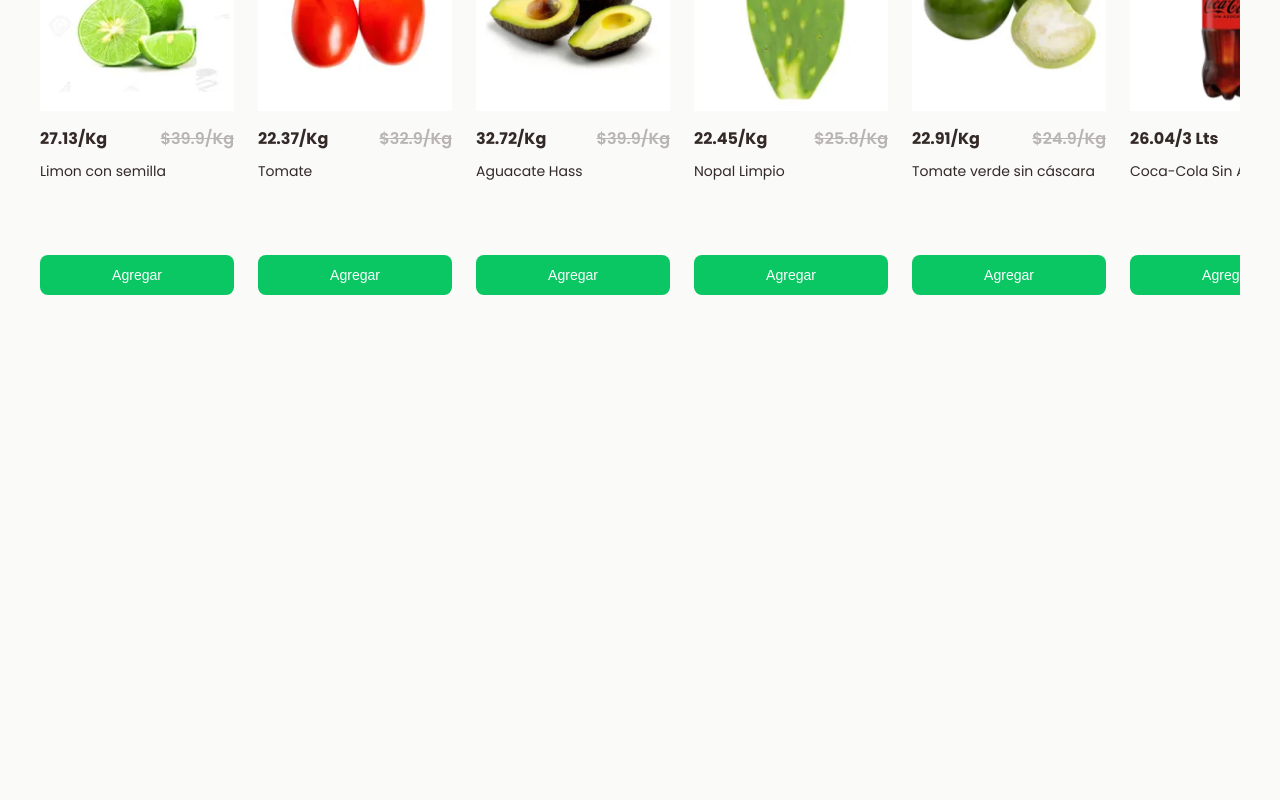
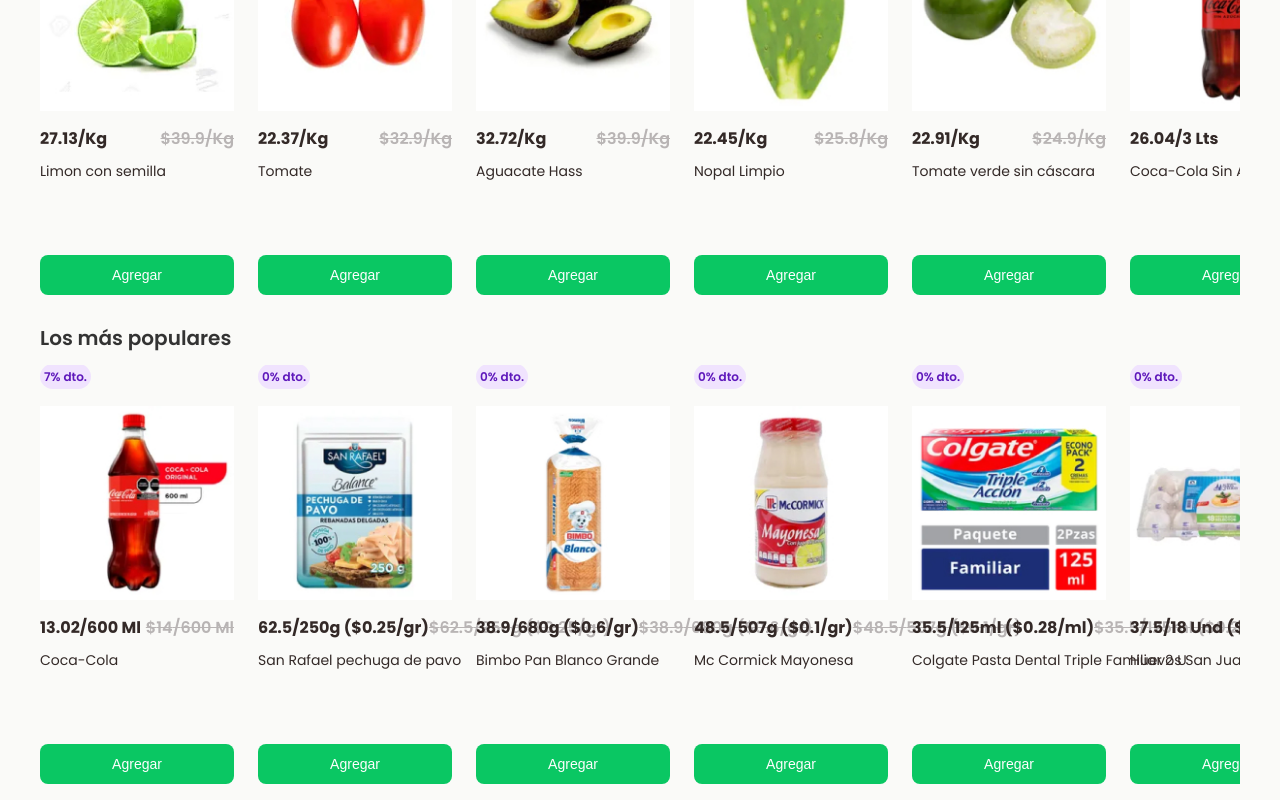
Before and after one commit to juanjosemayorga/tiendita, a React (Create React App) app: page / in a window 1280 px wide. Shown: the part 604-1404 px from the top of the page. Before the commit the page ends 915 px from the top, so only its background shows below. Built offline with nearby package versions, Linux system fonts and the light colour scheme.

Commit message:
popular page products started

```diff
--- a/src/App.tsx
+++ b/src/App.tsx
@@ -3,6 +3,7 @@
 import { Header } from './components/Header/Header';
 import { Hero } from './components/Hero/Hero';
 import { OffersPage } from './pages/OffersPage/OffersPage';
+import { PopularPage } from './pages/PopularPage/PopularPage';
 
 function App() {
   return (
@@ -10,6 +11,7 @@
       <Header />
       <Hero />
       <OffersPage />
+      <PopularPage />
     </>
   );
 }
--- a/src/components/Pages/OffersPage/OffersCard/OffersCard.css
+++ b/src/components/ItemCard/ItemCard.css
@@ -1,15 +1,14 @@
-
-.offers-card-container {
+.item-card-container {
   display: flex;
   flex-direction: column;
   width: 172px;
 }
 
-.offers-card-container__disccount {
+.item-card-container__disccount {
   padding: 4px 0;
 }
 
-.offers-card-container__disccount-label {
+.item-card-container__disccount-label {
   background-color: var(--color-purple-bg);
   border-radius: 16px;
   color: var(--color-purple);
@@ -20,32 +19,32 @@
   padding: 4px;
 }
 
-.offers-card-container__figure-product {
+.item-card-container__figure-product {
   height: 172px;
   margin-top: 16px;
   width: 172px;
 }
 
-.offers-card-container__figure-product-image {
+.item-card-container__figure-product-image {
   height: 100%;
   width: 100%;
 }
 
-.offers-card-container__prices-container {
+.item-card-container__prices-container {
   display: flex;
   flex-direction: row;
   justify-content: space-between;
   margin-top: 16px;
 }
 
-.offers-card-container__prices-container--low-price {
+.item-card-container__prices-container--low-price {
   color: var(--color-cocoa-brown);
   font-size: var(--font-size-body-1-bold);
   font-weight: 700;
   line-height: 24px;
 }
 
-.offers-card-container__prices-container--normal-price {
+.item-card-container__prices-container--normal-price {
   color: var(--color-boulder);
   font-size: var(--font-size-body-1-bold);
   font-weight: 600;
@@ -53,7 +52,7 @@
   text-decoration: line-through;
 }
 
-.offers-card-container__description-text {
+.item-card-container__description-text {
   color: var(--color-cocoa-brown);
   font-size: var(--font-size-body-2-regular);
   font-weight: 400;
@@ -62,7 +61,7 @@
   margin-top: 8px;
 }
 
-.offers-card-container__add-button {
+.item-card-container__add-button {
   background-color: var(--color-malachite);
   border-radius: 8px;
   border: none;
@@ -77,17 +76,20 @@
 }
 
 @media (min-width: 768px) {
-  .offers-card-container {
+  .item-card-container {
     width: 194px;
   }
-  .offers-card-container__figure-product {
+
+  .item-card-container__figure-product {
     height: 194px;
     width: 194px;
   }
-  .offers-card-container__description-text {
+
+  .item-card-container__description-text {
     height: 72px;
   }
-  .offers-card-container__add-button {
+
+  .item-card-container__add-button {
     margin-bottom: 16px;
   }
 }
--- /dev/null
+++ b/src/components/ItemCard/ItemCard.tsx
@@ -0,0 +1,44 @@
+import PropTypes from 'prop-types'
+import { Product } from '../../data/interfaces'
+import { calculateDisccount } from '../../helpers/calculateDisccount';
+import './ItemCard.css'
+
+export const ItemCard = (product: Product) => {
+
+  const { disccount, image, name, price, unit } = product;
+
+  return (
+    <div className="item-card-container">
+      <div className="item-card-container__disccount">
+        <p className="item-card-container__disccount-label">
+          {disccount}% dto.
+        </p>
+      </div>
+      <figure className="item-card-container__figure-product">
+        <img
+          className="item-card-container__figure-product-image"
+          src={image}
+          alt={name}
+        />
+      </figure>
+      <article className="item-card-container__prices-container">
+        <p className="item-card-container__prices-container--low-price">
+          {calculateDisccount(disccount, price)}/{unit}
+        </p>
+        <p className="item-card-container__prices-container--normal-price">
+          ${price}/{unit}
+        </p>
+      </article>
+      <p className="item-card-container__description-text">{name}</p>
+      <button className="item-card-container__add-button">Agregar</button>
+    </div>
+  );
+};
+
+ItemCard.propTypes = {
+  disccount: PropTypes.number.isRequired,
+  image: PropTypes.string.isRequired,
+  name: PropTypes.string.isRequired,
+  price: PropTypes.number.isRequired,
+  unit: PropTypes.string.isRequired,
+};
--- a/src/components/Pages/OffersPage/OffersContainer/OffersContainer.tsx
+++ b/src/components/Pages/OffersPage/OffersContainer/OffersContainer.tsx
@@ -1,6 +1,6 @@
-import React from "react";
+import { Product } from '../../../../data/interfaces';
 import { products } from "../../../../data/products";
-import { OffersCard } from "../OffersCard/OffersCard";
+import { ItemCard } from "../../../ItemCard/ItemCard";
 import "./OffersContainer.css";
 
 export const OffersContainer = () => {
@@ -8,26 +8,15 @@
     <section className="slider">
       <div className="slider-container">
           {
-            products.map((product) => (
-              <div
-                className="slider-slide"
-                key={product.id}>
-                <OffersCard {...product} />
-              </div>
-            ))
+            products.filter((product: Product) => product.disccount > 0)
+              .map((product: Product) => (
+                <div
+                  className="slider-slide"
+                  key={product.id}>
+                  <ItemCard {...product} />
+                </div>
+              ))
           }
-
-        {/* <div className="slider-slide">
-          <OffersCard />
-        </div>
-
-        <div className="slider-slide">
-          <OffersCard />
-        </div>
-
-        <div className="slider-slide">
-          <OffersCard />
-        </div> */}
       </div>
     </section>
   );
--- /dev/null
+++ b/src/components/Pages/PopularPage/PopularContainer/PopularContainer.tsx
@@ -0,0 +1,24 @@
+import { Product } from '../../../../data/interfaces';
+import { products } from '../../../../data/products';
+import { ItemCard } from '../../../ItemCard/ItemCard';
+import './PopularContainer.css';
+
+export const PopularContainer = () => {
+  return (
+    <section className="slider">
+      <div className="slider-container">
+        {
+          products
+            .filter((product: Product) => product.popular)
+            .map((product: Product) => (
+              <div
+                className="slider-slide"
+                key={product.id}>
+                <ItemCard {...product} />
+              </div>
+          ))
+        }
+      </div>
+    </section>
+  );
+}
--- a/src/data/interfaces.ts
+++ b/src/data/interfaces.ts
@@ -5,4 +5,5 @@
   price: number;
   name: string;
   unit: string;
+  popular: boolean;
 }
--- a/src/data/products.ts
+++ b/src/data/products.ts
@@ -5,6 +5,18 @@
 import TOMATE_VERDE from '../assets/images/Name=Tomate verde.jpg'
 import COCA_COLA from '../assets/images/Name=Cocacola.jpg'
 import COCA_COLA_SIN_AZUCAR from '../assets/images/Name=Cocacola sin azucar.jpg'
+
+import NARANJA from '../assets/images/Name=Naranja.jpg'
+import JITOMATE_BOLA from '../assets/images/Name=Jitomate Bola.jpg'
+import MANZANA_GOLDEN from '../assets/images/Name=Manzana Golden.jpg';
+
+import PECHUGA_PAVO from '../assets/images/Name=Pechuga de pavo.jpg'
+import PAN_BIMBO from '../assets/images/Name=Pan Bimbo.jpg'
+import MAYONESA_MCCORMIC from '../assets/images/Name=Mc Cormick Mayonesa.jpg';
+import PASTA_COLGATE from '../assets/images/Name=Colgate.jpg'
+import HUEVOS_SAN_JUAN from '../assets/images/Name=Huevos.jpg'
+import LIMPIADOR_FABULOSO from '../assets/images/Name=Fabuloso.jpg'
+
 
 import { Product } from './interfaces';
 
@@ -14,55 +26,143 @@
     disccount: 32,
     image: LIMON,
     price: 39.9,
-    name: 'Limon con semilla',
-    unit: 'Kg'
+    name: "Limon con semilla",
+    unit: "Kg",
+    popular: false,
   },
   {
     id: 2,
     disccount: 32,
     image: TOMATE,
     price: 32.9,
-    name: 'Tomate',
-    unit: 'Kg'
+    name: "Tomate",
+    unit: "Kg",
+    popular: false,
   },
   {
     id: 3,
     disccount: 18,
     image: AGUACATE,
     price: 39.9,
-    name: 'Aguacate Hass',
-    unit: 'Kg'
+    name: "Aguacate Hass",
+    unit: "Kg",
+    popular: false,
   },
-    {
+  {
     id: 4,
     disccount: 13,
     image: NOPAL,
     price: 25.8,
-    name: 'Nopal Limpio',
-    unit: 'Kg'
+    name: "Nopal Limpio",
+    unit: "Kg",
+    popular: false,
   },
-    {
+  {
     id: 5,
     disccount: 8,
     image: TOMATE_VERDE,
     price: 24.9,
-    name: 'Tomate verde sin cáscara',
-    unit: 'Kg'
+    name: "Tomate verde sin cáscara",
+    unit: "Kg",
+    popular: false,
   },
-    {
+  {
     id: 6,
     disccount: 7,
     image: COCA_COLA_SIN_AZUCAR,
     price: 28,
-    name: 'Coca-Cola Sin Azúcar',
-    unit: '3 Lts',
+    name: "Coca-Cola Sin Azúcar",
+    unit: "3 Lts",
+    popular: false,
   },
-    {
+  {
     id: 7,
     disccount: 7,
     image: COCA_COLA,
     price: 14,
-    name: 'Coca-Cola',
-    unit: '600 Ml',
+    name: "Coca-Cola",
+    unit: "600 Ml",
+    popular: true,
   },
-]
+  {
+    id: 8,
+    disccount: 0,
+    image: NARANJA,
+    price: 19.8,
+    name: "Naranja",
+    unit: "1kg",
+    popular: false,
+  },
+  {
+    id: 9,
+    disccount: 0,
+    image: JITOMATE_BOLA,
+    price: 16,
+    name: "Jitomate",
+    unit: "1kg",
+    popular: false,
+  },
+  {
+    id: 10,
+    disccount: 0,
+    image: MANZANA_GOLDEN,
+    price: 23.5,
+    name: "Manzana",
+    unit: "1kg",
+    popular: false,
+  },
+  {
+    id: 11,
+    disccount: 0,
+    image: PECHUGA_PAVO,
+    price: 62.5,
+    name: "San Rafael pechuga de pavo",
+    unit: "250g ($0.25/gr)",
+    popular: true,
+  },
+  {
+    id: 12,
+    disccount: 0,
+    image: PAN_BIMBO,
+    price: 38.9,
+    name: "Bimbo Pan Blanco Grande",
+    unit: "680g ($0.6/gr)",
+    popular: true,
+  },
+  {
+    id: 13,
+    disccount: 0,
+    image: MAYONESA_MCCORMIC,
+    price: 48.5,
+    name: "Mc Cormick Mayonesa",
+    unit: "507g ($0.1/gr)",
+    popular: true,
+  },
+  {
+    id: 14,
+    disccount: 0,
+    image: PASTA_COLGATE,
+    price: 35.5,
+    name: "Colgate Pasta Dental Triple Familiar 2 U",
+    unit: "125ml ($0.28/ml)",
+    popular: true,
+  },
+  {
+    id: 15,
+    disccount: 0,
+    image: HUEVOS_SAN_JUAN,
+    price: 37.5,
+    name: "Huevos San Juan",
+    unit: "18 Und ($2.08/u)",
+    popular: true,
+  },
+  {
+    id: 16,
+    disccount: 0,
+    image: LIMPIADOR_FABULOSO,
+    price: 26,
+    name: "Fabuloso Limpiador Antibacterial",
+    unit: "2L ($18.95/l)",
+    popular: true,
+  },
+];
--- /dev/null
+++ b/src/pages/PopularPage/PopularPage.css
@@ -0,0 +1,17 @@
+.popular-page-container {
+  margin: 0 var(--margin-small-screen);
+}
+
+.popular-page-container__subtitle {
+  font-size: var(--font-size-headline-2);
+  font-weight: 600;
+  line-height: 22px;
+  color: var(--color-black);
+  margin: 16px 0;
+}
+
+@media (min-width: 768px) {
+  .popular-page-container {
+    margin: 0 var(--margin-big-screen);
+  }
+}
--- /dev/null
+++ b/src/pages/PopularPage/PopularPage.tsx
@@ -0,0 +1,11 @@
+import { PopularContainer } from '../../components/Pages/PopularPage/PopularContainer/PopularContainer'
+import './PopularPage.css'
+
+export const PopularPage = () => {
+  return (
+    <div className="popular-page-container">
+      <h3 className="popular-page-container__subtitle">Los más populares</h3>
+      <PopularContainer />
+    </div>
+  );
+}
```
Also changed, not shown: src/components/Pages/OffersPage/OffersCard/OffersCard.tsx (deleted, +0 -44 lines), src/components/Pages/PopularPage/PopularContainer/PopularContainer.css (added).
